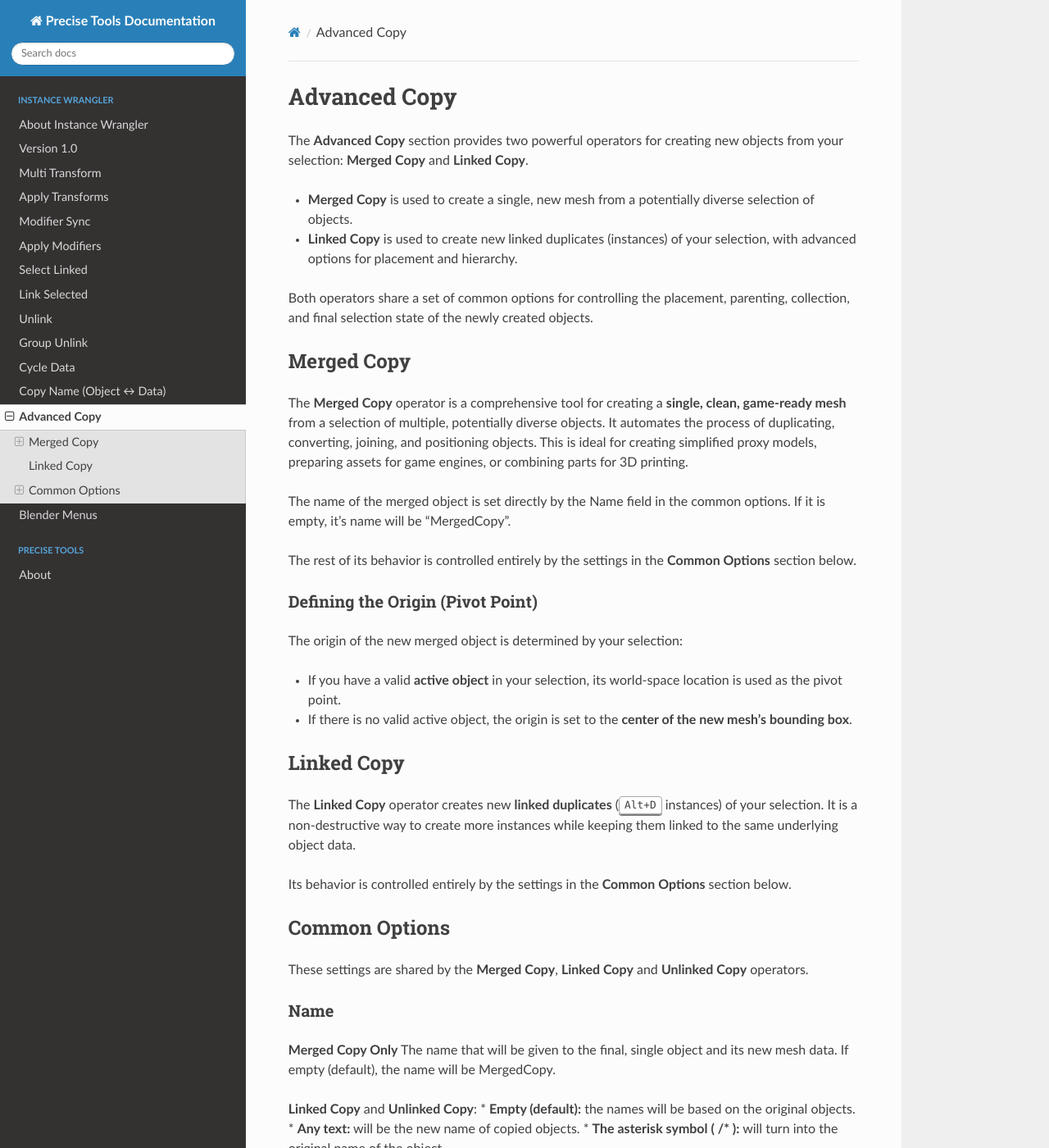
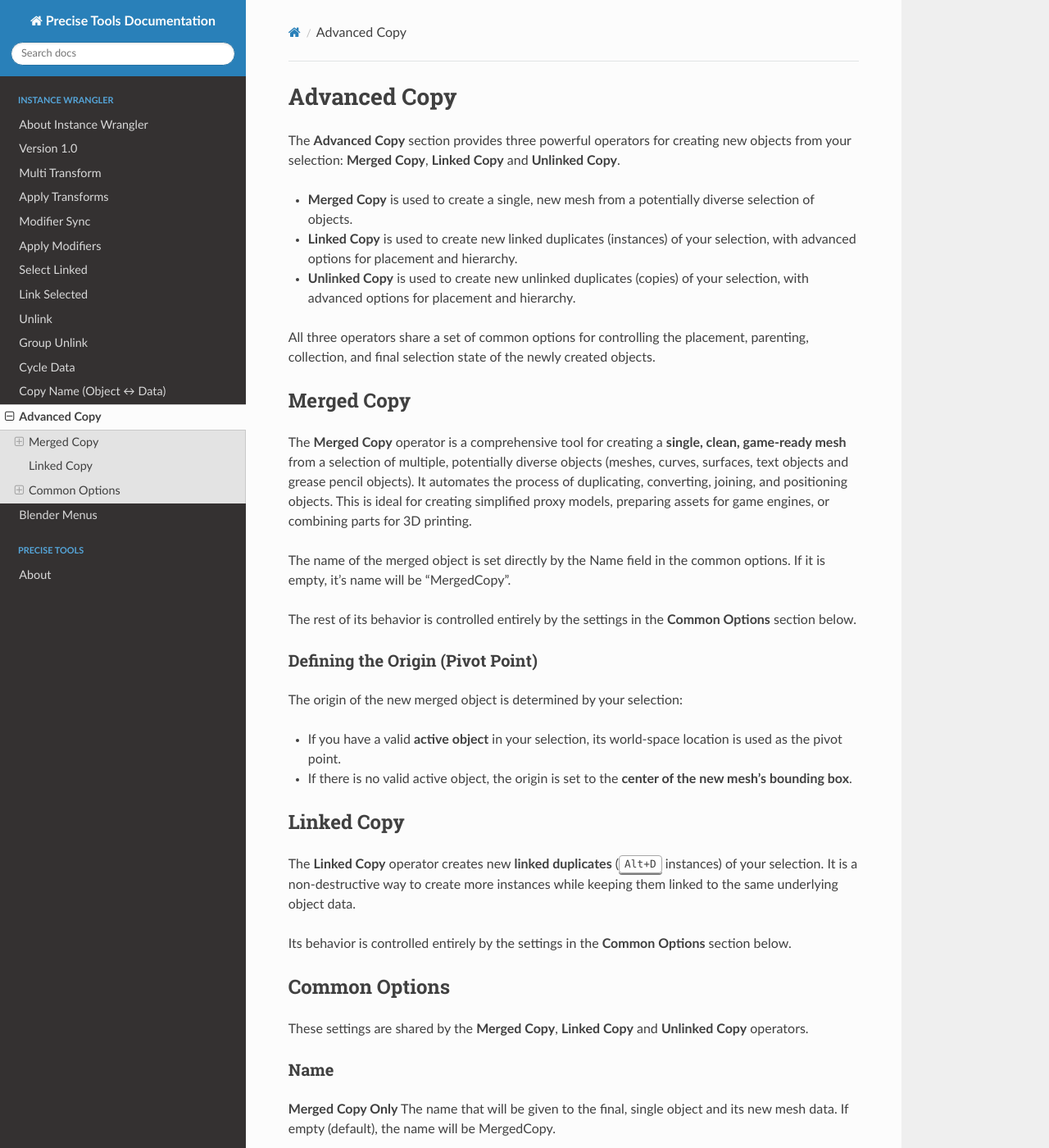
Before and after one commit to jb1981dev/Precise-Docs, a Sphinx documentation site: the page built from docs/source/instwrangler/advancedcopy.rst, in a window 1280 px wide and 1400 px high. Shown: the whole window at 82% size. Built offline with Sphinx 7.4.7 and the Read the Docs theme 3.1.0, drawn with Linux system fonts in a browser that asks for light colours; some of the changed text lies outside the part shown.

Commit message:
Update advancedcopy.rst

```diff
--- a/docs/source/instwrangler/advancedcopy.rst
+++ b/docs/source/instwrangler/advancedcopy.rst
@@ -4,19 +4,20 @@
 Advanced Copy
 ==============
 
-The **Advanced Copy** section provides two powerful operators for creating new objects from your selection: **Merged Copy** and **Linked Copy**.
+The **Advanced Copy** section provides three powerful operators for creating new objects from your selection: **Merged Copy**, **Linked Copy** and **Unlinked Copy**.
 
 * **Merged Copy** is used to create a single, new mesh from a potentially diverse selection of objects.
 * **Linked Copy** is used to create new linked duplicates (instances) of your selection, with advanced options for placement and hierarchy.
+* **Unlinked Copy** is used to create new unlinked duplicates (copies) of your selection, with advanced options for placement and hierarchy.
 
-Both operators share a set of common options for controlling the placement, parenting, collection, and final selection state of the newly created objects.
+All three operators share a set of common options for controlling the placement, parenting, collection, and final selection state of the newly created objects.
 
 .. _mergedcopy:
 
 Merged Copy
 ===========
 
-The **Merged Copy** operator is a comprehensive tool for creating a **single, clean, game-ready mesh** from a selection of multiple, potentially diverse objects. It automates the process of duplicating, converting, joining, and positioning objects. This is ideal for creating simplified proxy models, preparing assets for game engines, or combining parts for 3D printing.
+The **Merged Copy** operator is a comprehensive tool for creating a **single, clean, game-ready mesh** from a selection of multiple, potentially diverse objects (meshes, curves, surfaces, text objects and grease pencil objects). It automates the process of duplicating, converting, joining, and positioning objects. This is ideal for creating simplified proxy models, preparing assets for game engines, or combining parts for 3D printing.
 
 The name of the merged object is set directly by the Name field in the common options. If it is empty, it's name will be "MergedCopy".
 
@@ -52,9 +53,9 @@ The name that will be given to the final, single object and its new mesh data. I
 **Linked Copy** and **Unlinked Copy**:
 * **Empty (default):** the names will be based on the original objects.
 * **Any text:** will be the new name of copied objects.
-* **The asterisk symbol ( /* ):** will turn into the original name of the object.
+* **The asterisk symbol ( \* ):** will turn into the original name of the object.
 
-    * For example, when renaming objects named ``Cube01`` and ``Cube02``, the string ``Prop_/*_LOD0``, would result in ``Prop_Cube01_LOD0`` and ``Prop_Cube02_LOD0``.
+    * For example, when renaming objects named ``Cube01`` and ``Cube02``, the string ``Prop_\*_LOD0``, would result in ``Prop_Cube01_LOD0`` and ``Prop_Cube02_LOD0``.
 
 Clear Parents
 -------------
```
